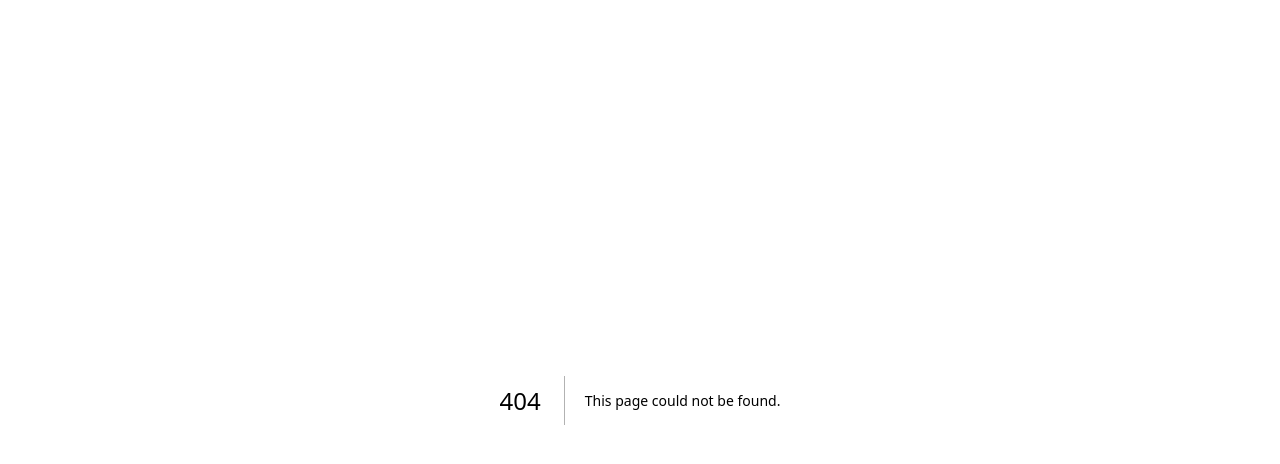
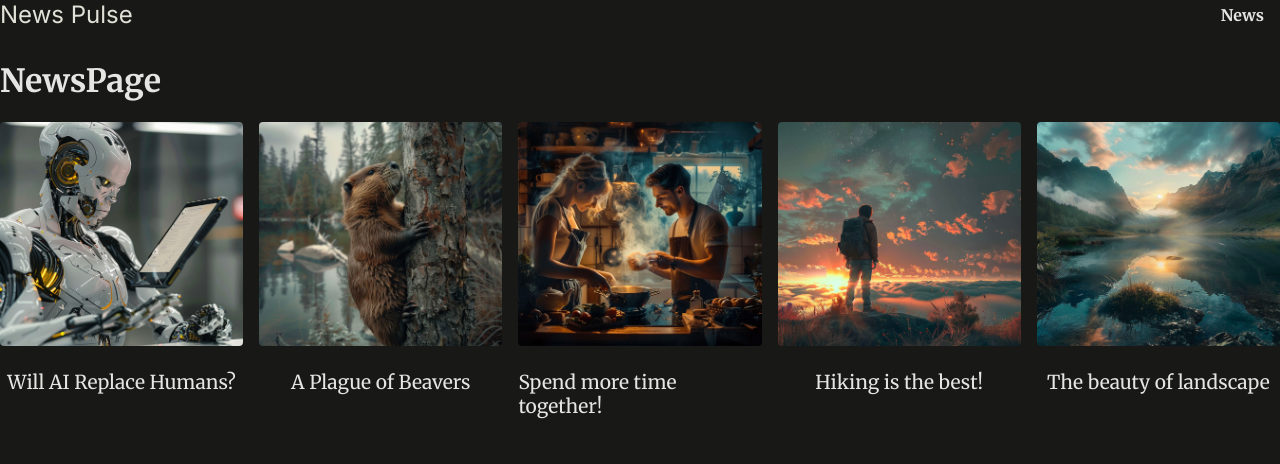
Before and after one commit to Shahryartariq/newspulse, a Next.js app: page /news in a window 1280 px wide. Before the commit this address had no page. Shown: the top 464 px of the page. Built offline with nearby package versions, Linux system fonts and the light colour scheme.

Commit message:
Added Intial Stage of the application

```diff
--- a/app/layout.js
+++ b/app/layout.js
@@ -1,14 +1,18 @@
-import './globals.css';
+import "./globals.css";
+import MainHeader from "@/components/main-header/main-header";
 
 export const metadata = {
-  title: 'Next.js Page Routing & Rendering',
-  description: 'Learn how to route to different pages.',
-}
+  title: "Next.js Page Routing & Rendering",
+  description: "Learn how to route to different pages.",
+};
 
 export default function RootLayout({ children }) {
- return (
+  return (
     <html lang="en">
-      <body>{children}</body>
+      <body>
+        <MainHeader />
+        {children}
+      </body>
     </html>
-  )
+  );
 }
--- /dev/null
+++ b/app/news/page.jsx
@@ -0,0 +1,24 @@
+import Link from 'next/link';
+import { DUMMY_NEWS } from '@/dummy-news';
+
+
+const NewsPage = () => {
+  return (
+    <>
+    <h1>NewsPage</h1>
+    <ul className='news-list'>
+      {DUMMY_NEWS.map((newsItem) => (
+        <li key={newsItem.id}>
+          <Link href={`/news/${newsItem.slug}`}>
+             <img src={`/images/news/${newsItem.image}`} alt={newsItem.title} />
+             <span>{newsItem.title}</span>
+          </Link>
+        </li>
+      ))}
+    </ul>
+
+    </>
+  )
+}
+
+export default NewsPage;
--- /dev/null
+++ b/components/main-header/main-header.jsx
@@ -0,0 +1,18 @@
+import Link from 'next/link';
+
+export default function MainHeader() {
+  return (
+    <header id="main-header">
+      <div id="logo">
+        <Link href="/">News Pulse</Link>
+      </div>
+      <nav>
+        <ul>
+          <li>
+            <Link href="/news">News</Link>
+          </li>
+        </ul>
+      </nav>
+    </header>
+  );
+}
--- /dev/null
+++ b/dummy-news.js
@@ -0,0 +1,43 @@
+export const DUMMY_NEWS = [
+  {
+    id: 'n1',
+    slug: 'will-ai-replace-humans',
+    title: 'Will AI Replace Humans?',
+    image: 'ai-robot.jpg',
+    date: '2021-07-01',
+    content:
+      'Since late 2022 AI is on the rise and therefore many people worry whether AI will replace humans. The answer is not that simple. AI is a tool that can be used to automate tasks, but it can also be used to augment human capabilities. The future is not set in stone, but it is clear that AI will play a big role in the future. The question is how we will use it.',
+  },
+  {
+    id: 'n2',
+    slug: 'beaver-plague',
+    title: 'A Plague of Beavers',
+    image: 'beaver.jpg',
+    date: '2022-05-01',
+    content: 'Beavers are taking over the world. They are building dams everywhere and flooding entire cities. What can we do to stop them?',
+  },
+  {
+    id: 'n3',
+    slug: 'couple-cooking',
+    title: 'Spend more time together!',
+    image: 'couple-cooking.jpg',
+    date: '2024-03-01',
+    content: 'Cooking together is a great way to spend more time with your partner. It is fun and you get to eat something delicious afterwards. What are you waiting for? Get cooking!',
+  },
+  {
+    id: 'n4',
+    slug: 'hiking',
+    title: 'Hiking is the best!',
+    image: 'hiking.jpg',
+    date: '2024-01-01',
+    content: 'Hiking is a great way to get some exercise and enjoy the great outdoors. It is also a great way to clear your mind and reduce stress. So what are you waiting for? Get out there and start hiking!',
+  },
+  {
+    id: 'n5',
+    slug: 'landscape',
+    title: 'The beauty of landscape',
+    image: 'landscape.jpg',
+    date: '2022-07-01',
+    content: 'Landscape photography is a great way to capture the beauty of nature. It is also a great way to get outside and enjoy the great outdoors. So what are you waiting for? Get out there and start taking some pictures!',
+  },
+];
```
Also changed, not shown: app/news/[news-id]/page.jsx (added, +26 -0 lines), app/not-found.js (added, +12 -0 lines), stratchpad.txt (deleted).
